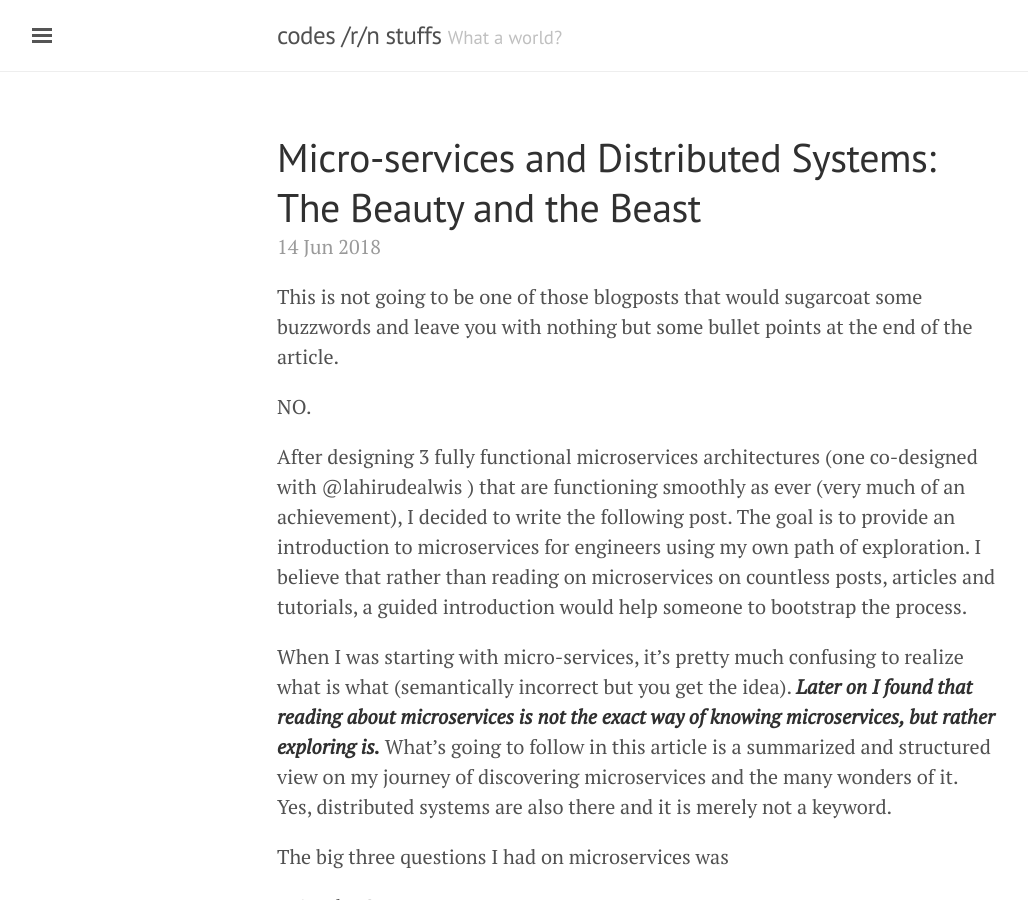
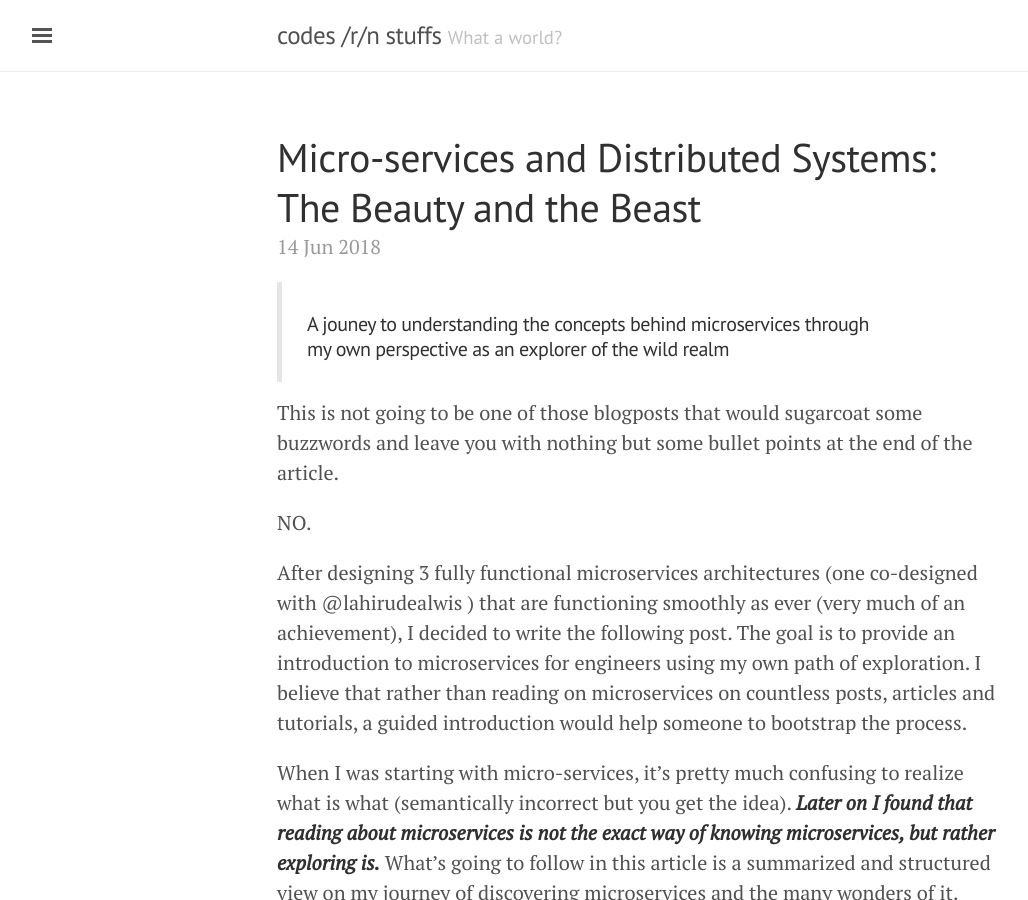
Before and after one commit to ManZzup/blog, a Jekyll site: the page built from _posts/2018-06-14-micro-services-and-distributed-systems-the-beauty-and-the-beast.md, in a window 1280 px wide and 900 px high. Shown: the whole window, without its empty margins (3-1031 px from the left). Built offline with Jekyll 4.4.1, drawn with Linux system fonts in a browser that asks for light colours.

Commit message:
new post: ms

```diff
--- a/_posts/2018-06-14-micro-services-and-distributed-systems-the-beauty-and-the-beast.md
+++ b/_posts/2018-06-14-micro-services-and-distributed-systems-the-beauty-and-the-beast.md
@@ -4,6 +4,8 @@ layout: post
 subtitle: 'A jouney to understanding the concepts behind microservices through my own perspective as an explorer of the wild realm'
 image: http://manzzup.github.io/blog/public/images/4/ms-00.png
 ---
+
+> #### A jouney to understanding the concepts behind microservices through my own perspective as an explorer of the wild realm
 
 This is not going to be one of those blogposts that would sugarcoat some buzzwords and leave you with nothing but some bullet points at the end of the article.
 
```
